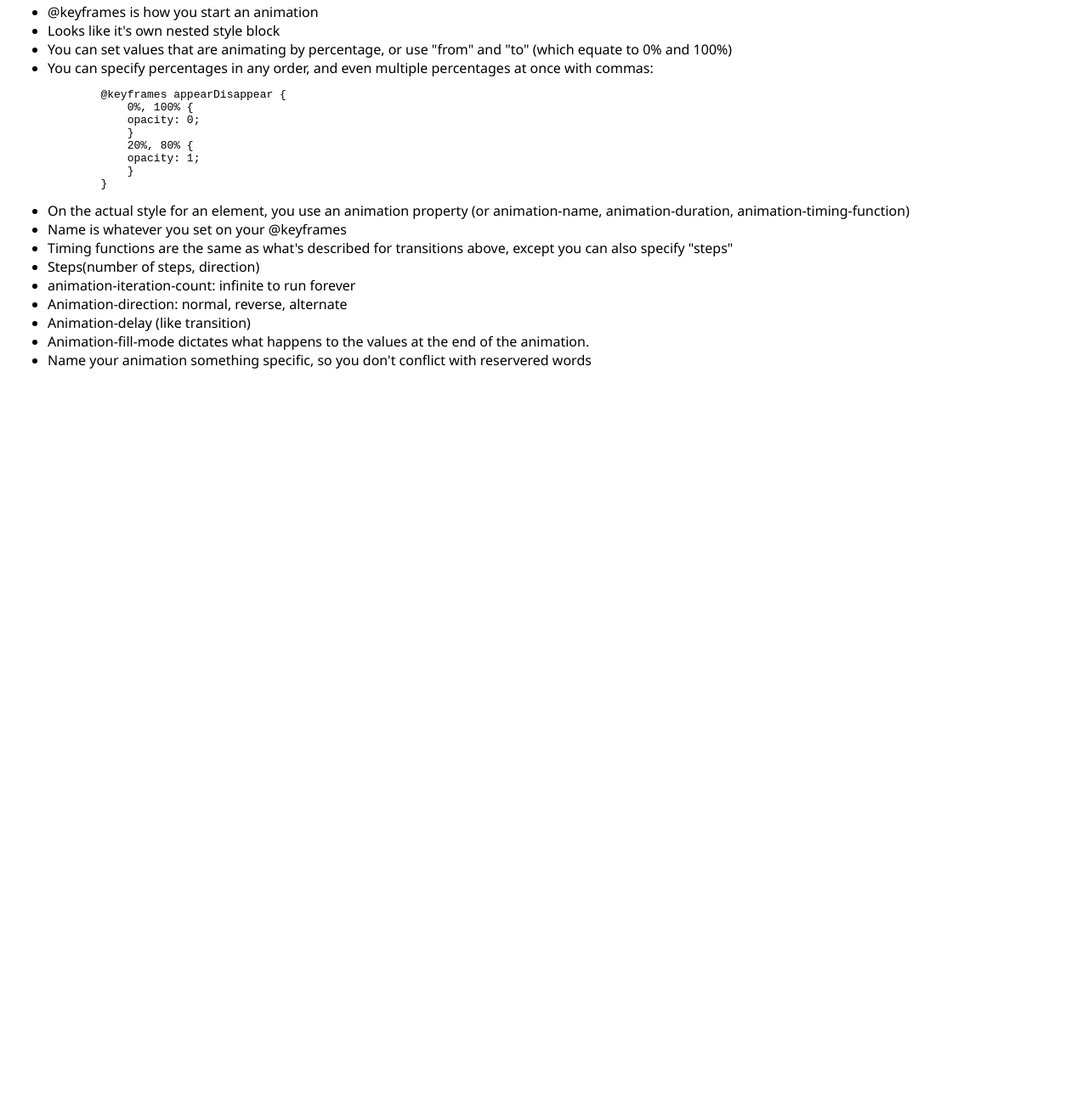
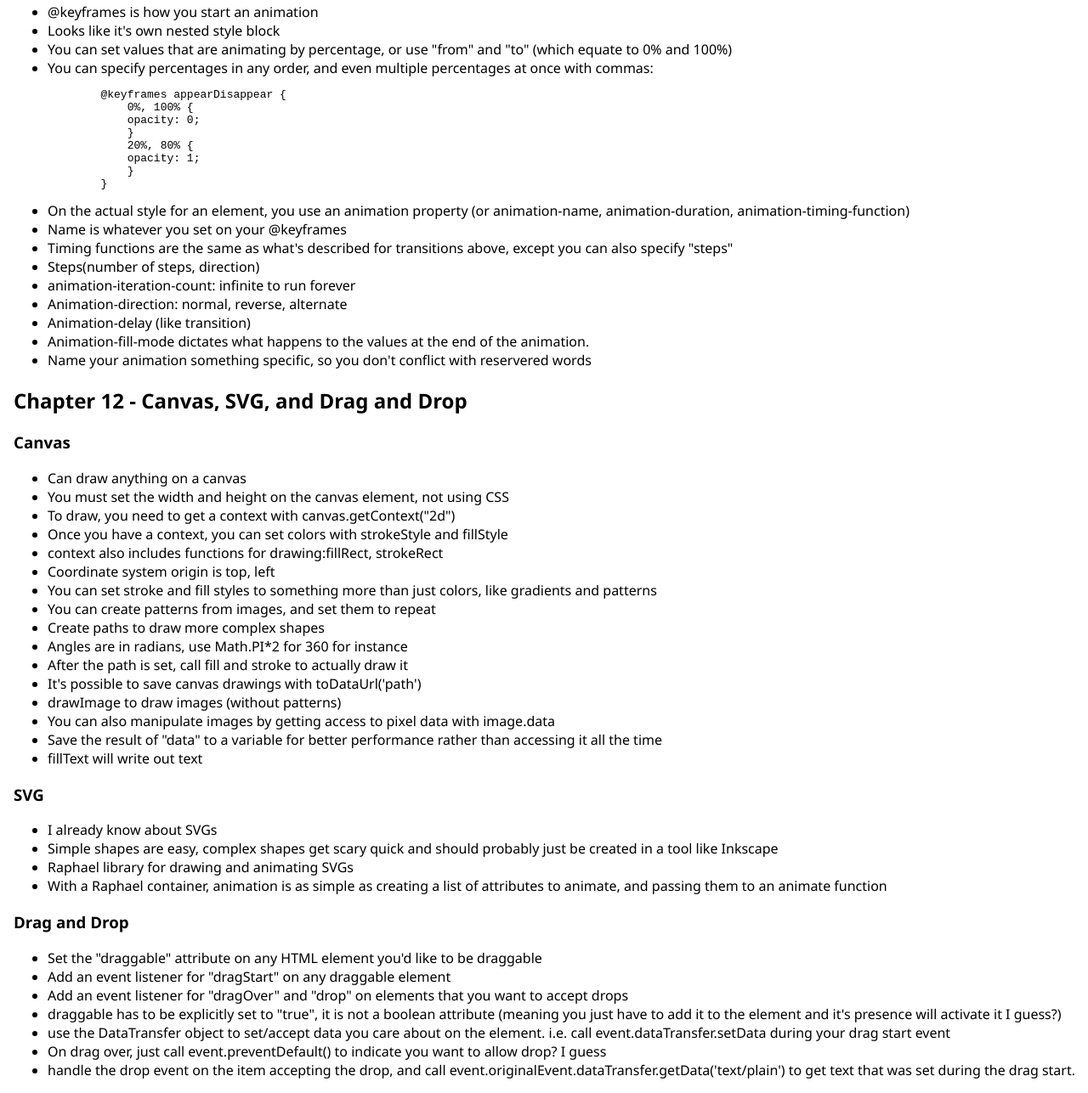
Before and after one commit to grriffin/wdd330, a plain HTML site: page week08/index.html in a window 1280 px wide. Shown: the part 940-2227 px from the top of the page at 85% size. Before the commit the page ends 1391 px from the top, so only its background shows below. Drawn offline with Linux system fonts and the light colour scheme.

Commit message:
Added more week 08 content

```diff
--- a/week08/index.html
+++ b/week08/index.html
@@ -73,6 +73,43 @@
 	<li>Animation-fill-mode dictates what happens to the values at the end of the animation.</li>
 	<li>Name your animation something specific, so you don't conflict with reservered words</li>
 </ul>
+<h2>Chapter 12 - Canvas, SVG, and Drag and Drop</h2>
+<h3>Canvas</h3>
+<ul>
+  <li>Can draw anything on a canvas</li>
+  <li>You must set the width and height on the canvas element, not using CSS</li>
+  <li>To draw, you need to get a context with canvas.getContext("2d")</li>
+  <li>Once you have a context, you can set colors with strokeStyle and fillStyle</li>
+  <li>context also includes functions for drawing:fillRect, strokeRect</li>
+  <li>Coordinate system origin is top, left</li>
+  <li>You can set stroke and fill styles to something more than just colors, like gradients and patterns</li>
+  <li>You can create patterns from images, and set them to repeat</li>
+  <li>Create paths to draw more complex shapes</li>
+  <li>Angles are in radians, use Math.PI*2 for 360 for instance</li>
+  <li>After the path is set, call fill and stroke to actually draw it</li>
+  <li>It's possible to save canvas drawings with toDataUrl('path')</li>
+  <li>drawImage to draw images (without patterns)</li>
+  <li>You can also manipulate images by getting access to pixel data with image.data</li>
+  <li>Save the result of "data" to a variable for better performance rather than accessing it all the time</li>
+  <li>fillText will write out text</li>
 
+</ul>
+<h3>SVG</h3>
+<ul>
+  <li>I already know about SVGs</li>
+  <li>Simple shapes are easy, complex shapes get scary quick and should probably just be created in a tool like Inkscape</li>
+  <li>Raphael library for drawing and animating SVGs</li>
+  <li>With a Raphael container, animation is as simple as creating a list of attributes to animate, and passing them to an animate function</li>
+</ul>
+<h3>Drag and Drop</h3>
+<ul>
+  <li>Set the "draggable" attribute on any HTML element you'd like to be draggable</li>
+  <li>Add an event listener for "dragStart" on any draggable element</li>
+  <li>Add an event listener for "dragOver" and "drop" on elements that you want to accept drops</li>
+  <li>draggable has to be explicitly set to "true", it is not a boolean attribute (meaning you just have to add it to the element and it's presence will activate it I guess?)</li>
+  <li>use the DataTransfer object to set/accept data you care about on the element. i.e. call event.dataTransfer.setData during your drag start event</li>
+  <li>On drag over, just call event.preventDefault() to indicate you want to allow drop? I guess</li>
+  <li>handle the drop event on the item accepting the drop, and call event.originalEvent.dataTransfer.getData('text/plain') to get text that was set during the drag start.</li>
+</ul>
 </body>
 </html>
```
